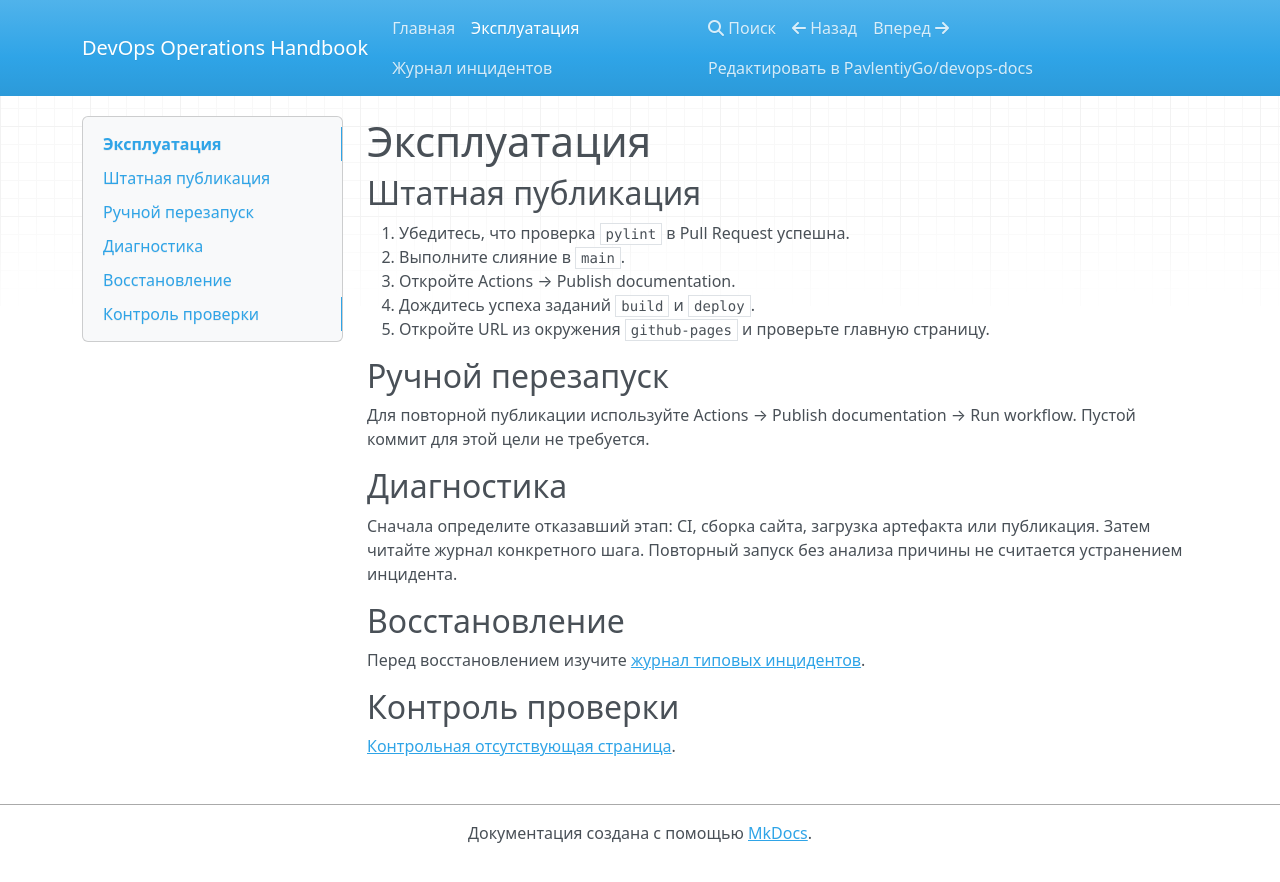
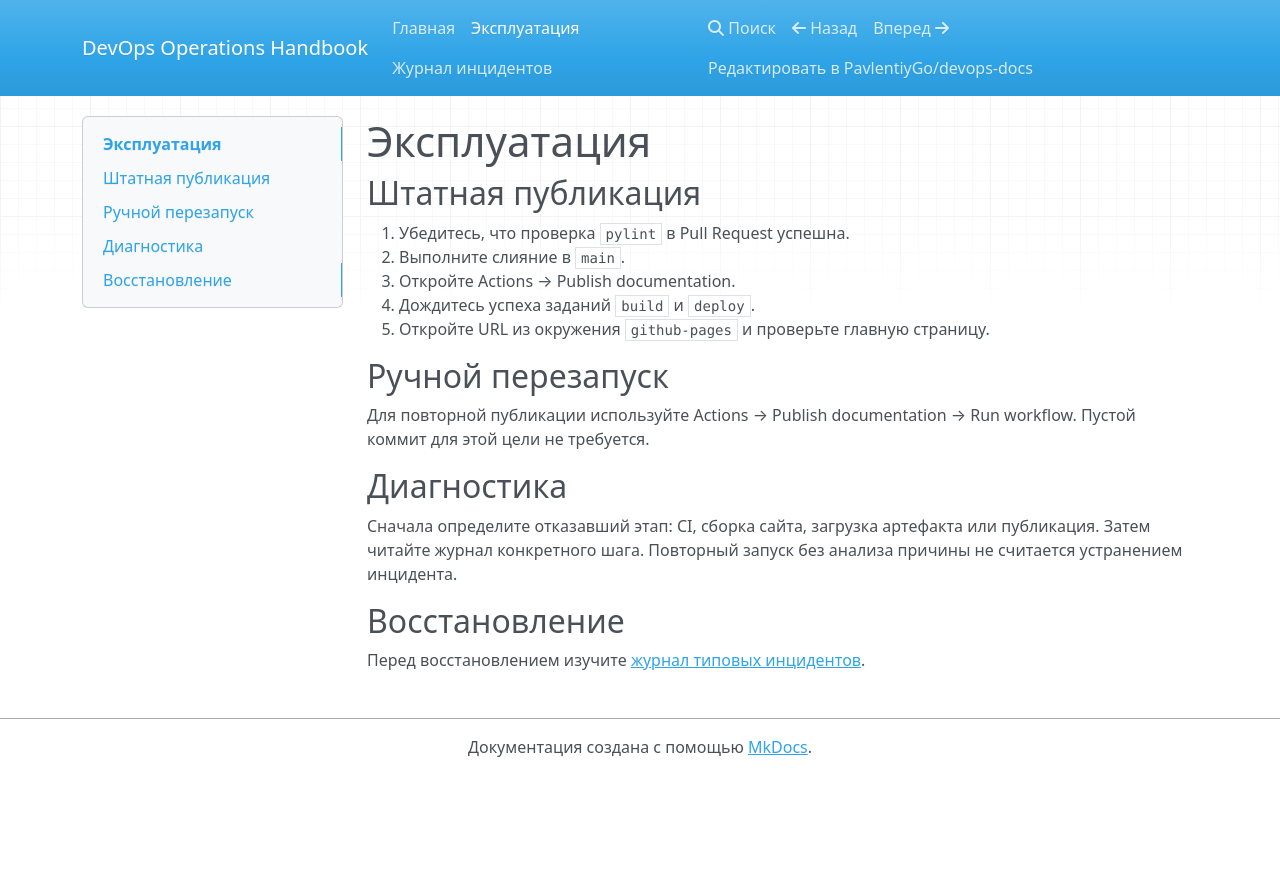
Before and after one commit to PavlentiyGo/devops-docs, an MkDocs documentation site: the page built from docs/runbook.md, in a window 1280 px wide. Shown: the top 882 px of the page. Built offline with MkDocs 1.6.1, drawn with Linux system fonts in a browser that asks for light colours; nearby versions of some CDN libraries.

Commit message:
fix: remove missing page from documentation check

```diff
--- a/docs/runbook.md
+++ b/docs/runbook.md
@@ -21,7 +21,3 @@
 ## Восстановление
 
 Перед восстановлением изучите [журнал типовых инцидентов](incidents.md).
-
-## Контроль проверки
-
-[Контрольная отсутствующая страница](missing-page.md).
```
